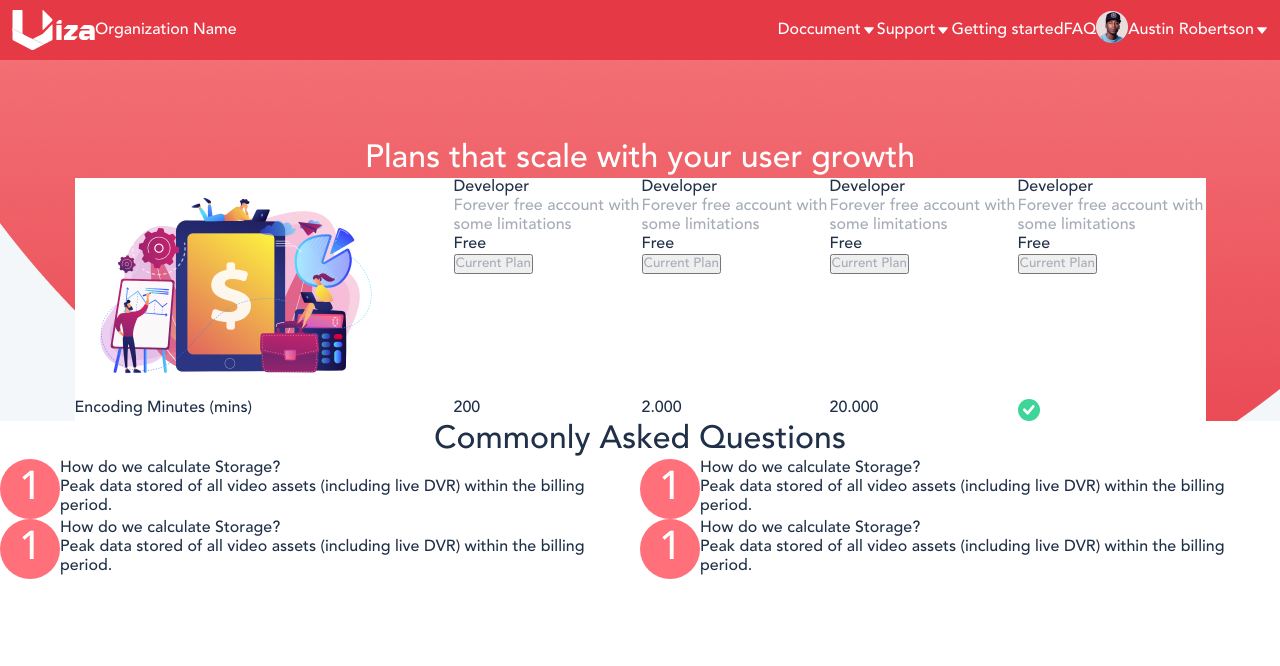
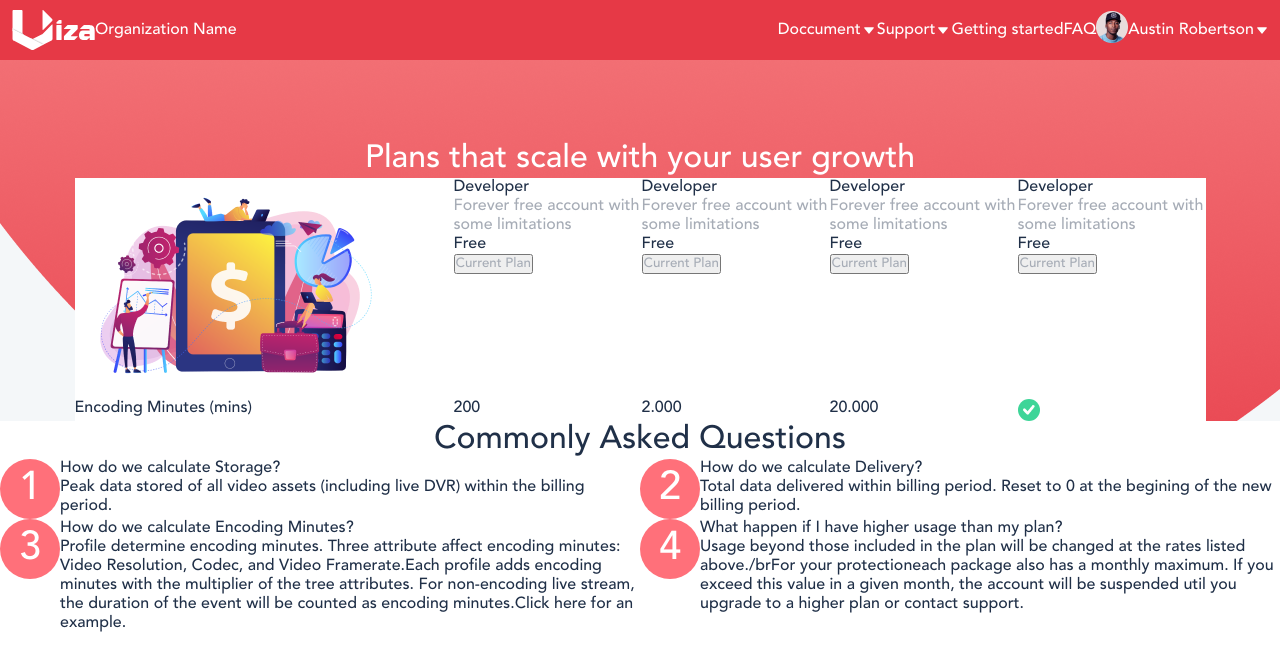
Before and after one commit to Long19031995/landing-page-chi, a Vue app: page / in a window 1280 px wide. Shown: the top 666 px of the page. Built offline with nearby package versions, Linux system fonts and the light colour scheme.

Commit message:
onboard code

```diff
--- a/src/assets/scss/global.scss
+++ b/src/assets/scss/global.scss
@@ -6,6 +6,6 @@
 @import '_grid';
 @import '_variable';
 
-@import '_header';
-@import '_body';
-@import '_footer';
+@import 'src/assets/styles/header';
+@import '../styles/body';
+@import '../styles/footer';
--- a/src/components/Footer.vue
+++ b/src/components/Footer.vue
@@ -1,83 +1,59 @@
 <template>
     <div class="footer bg-white black-darker flex flex-column align-center">
-        <h1>Commonly Asked Questions</h1>
+        <h1>{{pageData.question}}</h1>
         <div class="flex">
-            <div class="col-md-6">
-                <div class="flex">
-                    <div class="white">
-                        <div class="question-number flex justify-center align-center">
-                            1
+            <template v-for="(q, key) in pageData.contentQuestions.slice(0,2)">
+                <div :key="key" class="col-md-6 col-xl-6">
+                    <div class="flex">
+                        <div class="white">
+                            <div class="question-number flex justify-center align-center">
+                                {{ key + 1}}
+                            </div>
                         </div>
-                    </div>
-                    <div class="question-content">
-                        <div class="question">
-                            How do we calculate Storage?
-                        </div>
-                        <div class="answer">
-                            Peak data stored of all video assets (including live DVR) within the billing period.
+                        <div class="question-content">
+                            <div class="question">
+                                {{ q.q }}
+                            </div>
+                            <div class="answer">
+                                {{ q.ans }}
+                            </div>
                         </div>
                     </div>
                 </div>
-            </div>
-            <div class="col-md-6">
-                <div class="flex">
-                    <div class="white">
-                        <div class="question-number flex justify-center align-center">
-                            1
+            </template>
+        </div>
+        <div class="flex">
+            <template v-for="(q, key) in pageData.contentQuestions.slice(2,4)">
+                <div :key="key" class="col-md-6 col-xl-6">
+                    <div class="flex">
+                        <div class="white">
+                            <div class="question-number flex justify-center align-center">
+                                {{ key + 3}}
+                            </div>
                         </div>
-                    </div>
-                    <div class="question-content">
-                        <div class="question">
-                            How do we calculate Storage?
-                        </div>
-                        <div class="answer">
-                            Peak data stored of all video assets (including live DVR) within the billing period.
+                        <div class="question-content">
+                            <div class="question">
+                                {{ q.q }}
+                            </div>
+                            <div class="answer">
+                                {{ q.ans }}
+                            </div>
                         </div>
                     </div>
                 </div>
-            </div>
-        </div>
-        <div class="flex">
-            <div class="col-md-6">
-                <div class="flex">
-                    <div class="white">
-                        <div class="question-number flex justify-center align-center">
-                            1
-                        </div>
-                    </div>
-                    <div class="question-content">
-                        <div class="question">
-                            How do we calculate Storage?
-                        </div>
-                        <div class="answer">
-                            Peak data stored of all video assets (including live DVR) within the billing period.
-                        </div>
-                    </div>
-                </div>
-            </div>
-            <div class="col-md-6">
-                <div class="flex">
-                    <div class="white">
-                        <div class="question-number flex justify-center align-center">
-                            1
-                        </div>
-                    </div>
-                    <div class="question-content">
-                        <div class="question">
-                            How do we calculate Storage?
-                        </div>
-                        <div class="answer">
-                            Peak data stored of all video assets (including live DVR) within the billing period.
-                        </div>
-                    </div>
-                </div>
-            </div>
+            </template>
         </div>
     </div>
 </template>
 
 <script>
+import { footerContent } from '../core/constant/footer'
 export default {
-    name: 'Footer'
+    name: 'Footer',
+    data() {
+        return {
+            pageData: footerContent,
+        }
+    },
 }
 </script>
--- a/src/core/constant/footer.js
+++ b/src/core/constant/footer.js
@@ -3,22 +3,22 @@ export const footerContent = {
     contentQuestions: [
         {
             q: 'How do we calculate Storage?',
-            des: 'Peak data stored of all video assets (including live DVR) within the billing period.'
+            ans: 'Peak data stored of all video assets (including live DVR) within the billing period.'
         },
         {
             q: 'How do we calculate Delivery?',
-            des: 'Total data delivered within billing period. Reset to 0 at the begining of the new billing period.'
+            ans: 'Total data delivered within billing period. Reset to 0 at the begining of the new billing period.'
         },
         {
             q: 'How do we calculate Encoding Minutes?',
-            des: 'Profile determine encoding minutes. Three attribute affect encoding minutes: Video Resolution, Codec, and Video Framerate.' +
+            ans: 'Profile determine encoding minutes. Three attribute affect encoding minutes: Video Resolution, Codec, and Video Framerate.' +
                 'Each profile adds encoding minutes with the multiplier of the tree attributes. For non-encoding live stream, the duration ' +
                 'of the event will be counted as encoding minutes.' +
                 'Click here for an example.'
         },
         {
             q: 'What happen if I have higher usage than my plan?',
-            des: 'Usage beyond those included in the plan will be changed at the rates listed above.' + '/br' + 'For your protection' +
+            ans: 'Usage beyond those included in the plan will be changed at the rates listed above.' + '/br' + 'For your protection' +
                 'each package also has a monthly maximum. If you exceed this value in a given month, the account will be suspended util you upgrade to a higher plan or contact support.'
         }
     ]
```
Also changed, not shown: src/assets/styles/_body.scss (renamed from src/assets/scss/_body.scss), src/assets/styles/_footer.scss (renamed from src/assets/scss/_footer.scss), src/assets/styles/_header.scss (renamed from src/assets/scss/_header.scss).
